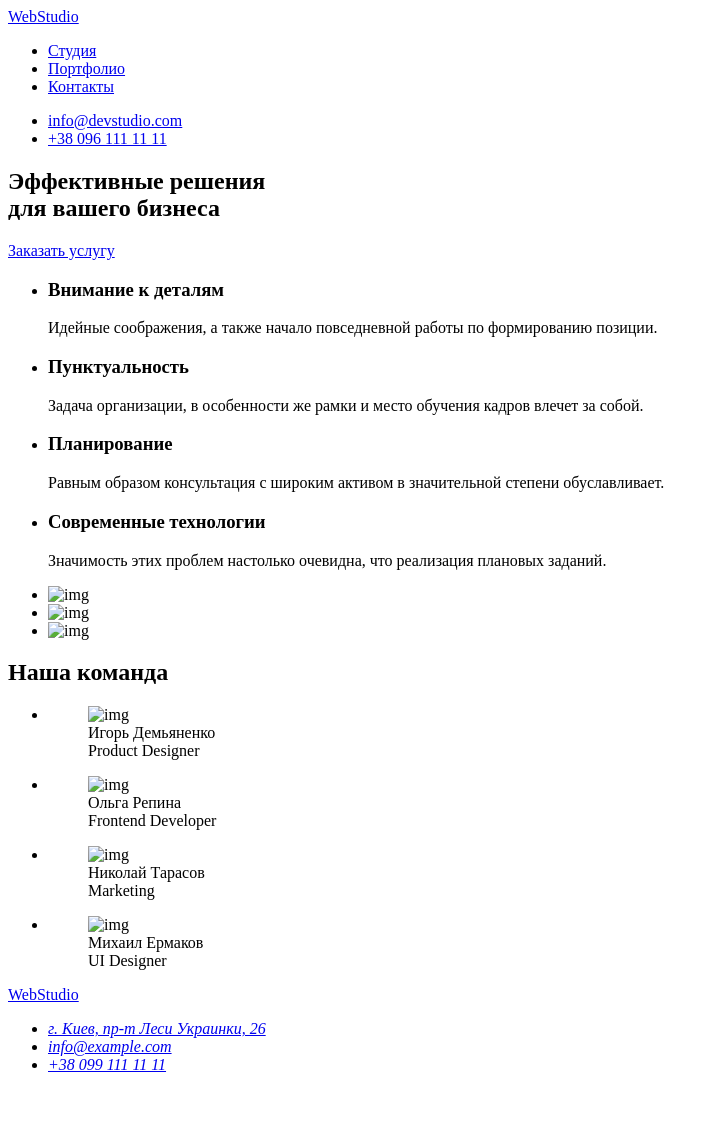
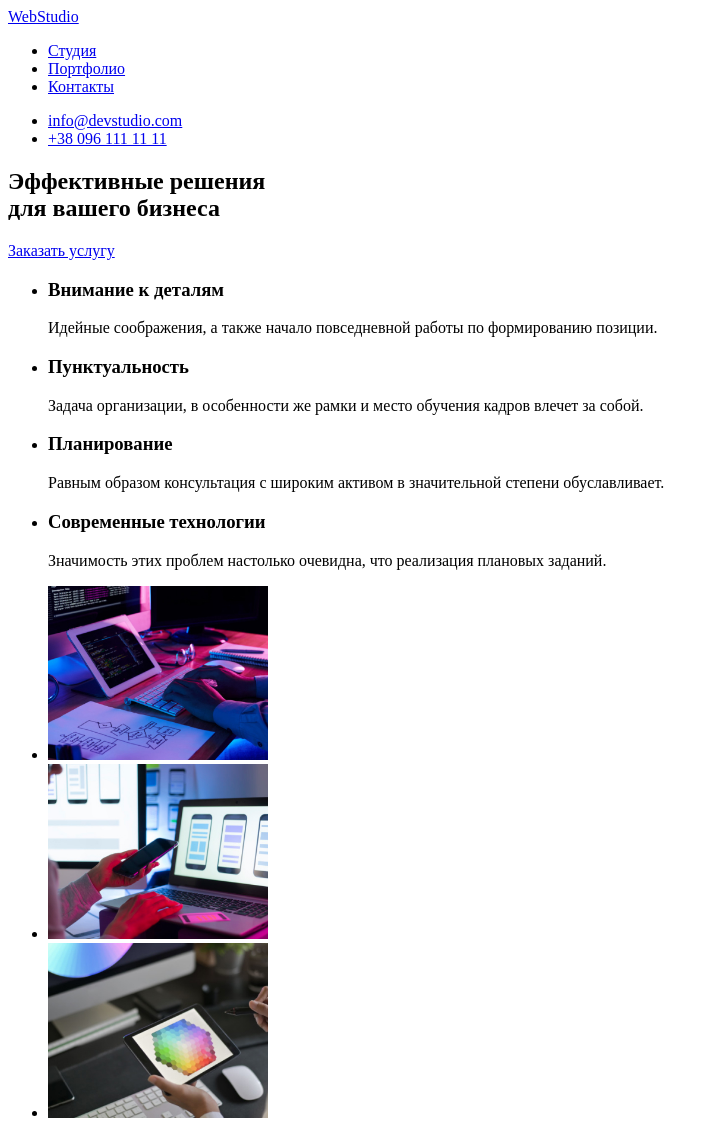
Before and after one commit to DenysVitvitskyi/goit-markup-hw-01, a plain HTML site: page index.html in a window 1280 px wide. Shown: the top 1121 px of the page, without its empty margins (0-719 px from the left). Before the commit the page ends 1090 px from the top, so only its background shows below. Drawn offline with Linux system fonts and the light colour scheme; the site is published under a folder, as on GitHub Pages, so addresses that start at the root find nothing.

Commit message:
Home Work v1.2

```diff
--- a/index.html
+++ b/index.html
@@ -59,9 +59,9 @@
 
         <section>
             <ul>
-                <li><img src="/images/img-1.jpg" width="220" alt="img"></li>
-                <li><img src="/images/img-2.jpg" width="220" alt="img"></li>
-                <li><img src="/images/img-3.jpg" width="220" alt="img"></li>
+                <li><img src="images/img-1.jpg" width="220" alt="img"></li>
+                <li><img src="images/img-2.jpg" width="220" alt="img"></li>
+                <li><img src="images/img-3.jpg" width="220" alt="img"></li>
             </ul>
         </section>
 
@@ -70,28 +70,28 @@
             <ul>
                 <li>
                     <figure>
-                        <img src="/images/comand-1.jpg" width="220" alt="img">
+                        <img src="images/comand-1.jpg" width="220" alt="img">
                         <figcaption>Игорь Демьяненко</figcaption>
                         <figcaption>Product Designer</figcaption>
                     </figure>
                 </li>
                 <li>
                     <figure>
-                        <img src="/images/comand-2.jpg" width="220" alt="img">
+                        <img src="images/comand-2.jpg" width="220" alt="img">
                         <figcaption>Ольга Репина</figcaption>
                         <figcaption>Frontend Developer</figcaption>
                     </figure>
                 </li>
                 <li>
                     <figure>
-                    <img src="/images/comand-3.jpg" width="220" alt="img">
+                    <img src="images/comand-3.jpg" width="220" alt="img">
                     <figcaption>Николай Тарасов</figcaption>
                     <figcaption>Marketing</figcaption>
                 </figure>
                 </li>
                 <li>
                     <figure>
-                        <img src="/images/comand-4.jpg" width="220" alt="img">
+                        <img src="images/comand-4.jpg" width="220" alt="img">
                         <figcaption>Михаил Ермаков</figcaption>
                         <figcaption>UI Designer</figcaption>
                     </figure>
```
